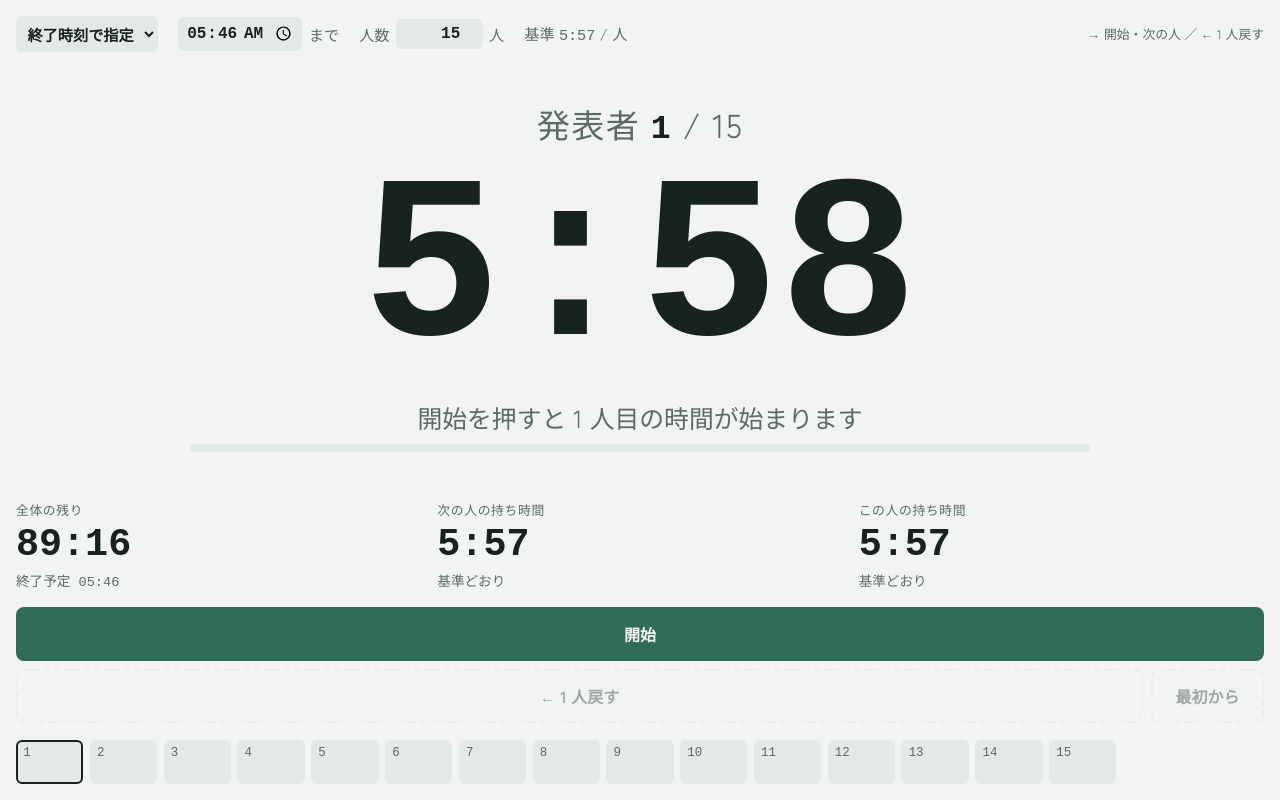
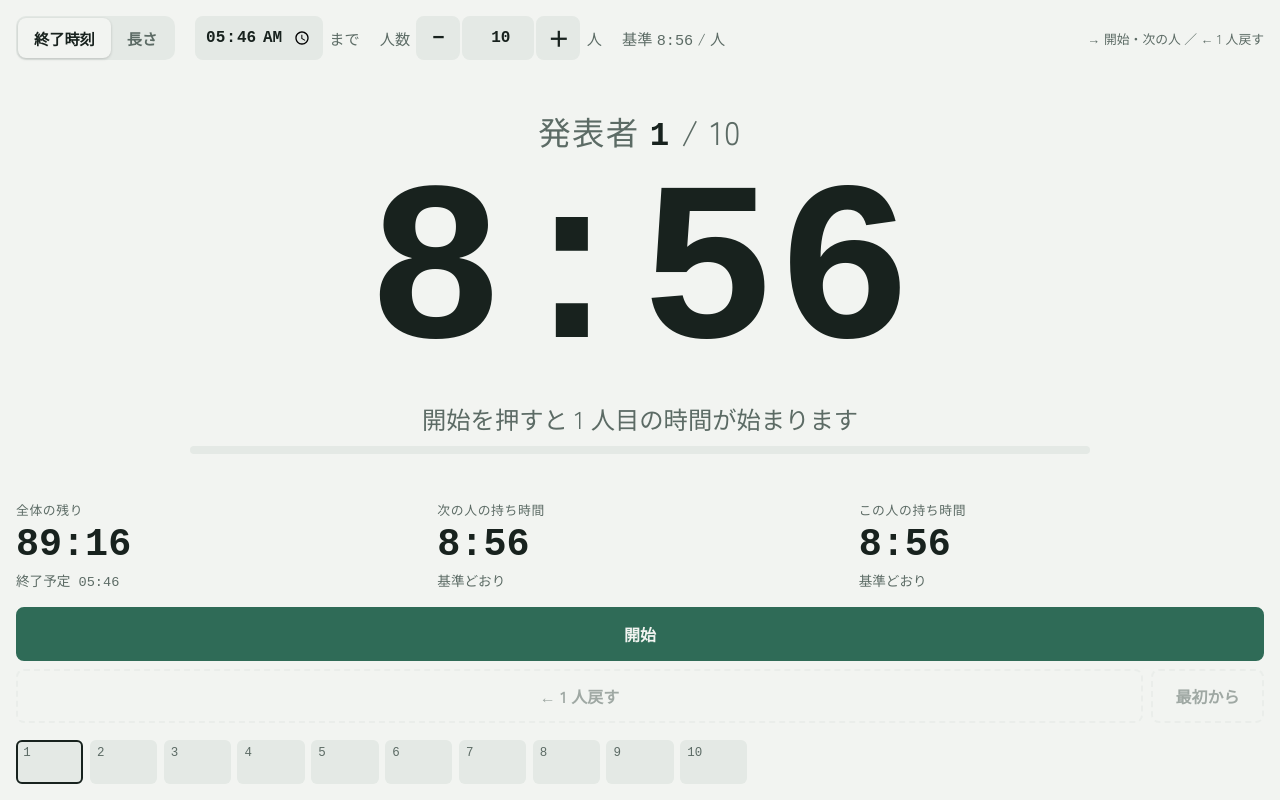
Before and after one commit to zero3kw/TaktTime, a plain HTML site: page docs/index.html in a window 1280 px wide. Drawn offline with Linux system fonts and the light colour scheme; a web font is replaced by a local one.

Commit message:
Follow the HIG, default to 10 speakers, remember the last start, read URL parameters
- 44pt controls, a segmented control for end time or length, a stepper for speakers
- Late speakers are marked in text, darker warning color in light mode
- Starting over asks for confirmation in a dialog with a red destructive button
- Settings of the last start are reused; ?end=, ?min= and ?n= override them

```diff
--- a/docs/index.html
+++ b/docs/index.html
@@ -16,7 +16,7 @@ body { margin: 0; }
   --ink: #18221E;
   --muted: #5C6B65;
   --accent: #2F6B57;
-  --warn: #B87A0C;
+  --warn: #8C5A00;
   --over: #C0392B;
   --font-text: "Zen Kaku Gothic New", "Hiragino Sans", system-ui, sans-serif;
   --font-num: "Chivo Mono", ui-monospace, "SF Mono", monospace;
@@ -43,18 +43,29 @@ body {
 .app { height: 100%; box-sizing: border-box; display: flex; flex-direction: column; gap: clamp(.4rem, 2.2vh, 1.25rem); padding-block: clamp(.4rem, 2vh, 1rem); max-width: 1400px; margin: 0 auto; overflow: hidden; }
 .settings { display: flex; flex-wrap: wrap; gap: .75rem 1.25rem; align-items: center; color: var(--muted); font-size: .95rem; }
 .settings label { display: flex; align-items: center; gap: .4rem; }
+/* Every control is at least 44px tall (HIG minimum hit target). */
 .settings input {
-  width: 4.5em; font: 600 1rem var(--font-num); color: var(--ink); background: var(--surface);
-  border: 1px solid transparent; border-radius: 6px; padding: .3rem .4rem; text-align: right;
+  width: 4.5em; height: 44px; box-sizing: border-box; font: 600 1rem var(--font-num); color: var(--ink); background: var(--surface);
+  border: 1px solid transparent; border-radius: 8px; padding: 0 .5rem; text-align: right;
 }
 .settings input[type="time"] { width: auto; }
-.settings select {
-  font: 700 .95rem var(--font-text); color: var(--ink); background: var(--surface);
-  border: 1px solid transparent; border-radius: 6px; padding: .3rem .4rem;
-}
-.settings input:focus-visible, .settings select:focus-visible { outline: 2px solid var(--accent); }
+.settings input:focus-visible { outline: 2px solid var(--accent); }
 /* Locked after start: drop the field background so the values read as fixed text. */
-.settings input:disabled, .settings select:disabled { background: transparent; color: var(--muted); opacity: 1; appearance: none; padding-inline: 0; }
+.settings input:disabled { background: transparent; color: var(--muted); opacity: 1; appearance: none; padding-inline: 0; }
+
+.seg { display: inline-flex; background: var(--surface); border-radius: 10px; padding: 2px; }
+.seg input { position: absolute; opacity: 0; pointer-events: none; }
+.seg label { min-height: 40px; padding: 0 1rem; border-radius: 8px; color: var(--muted); font-weight: 700; cursor: pointer; }
+.seg input:checked + label { background: var(--bg); color: var(--ink); box-shadow: 0 1px 3px rgb(0 0 0 / .18); }
+.seg input:focus-visible + label { outline: 2px solid var(--accent); }
+.seg:has(input:disabled) { background: transparent; padding: 0; }
+.seg input:disabled + label { cursor: default; box-shadow: none; background: transparent; color: var(--muted); padding: 0; }
+.seg input:disabled:not(:checked) + label { display: none; }
+
+.stepper { display: inline-flex; align-items: center; gap: 2px; }
+.stepper button { width: 44px; height: 44px; padding: 0; font: 600 1.3rem var(--font-num); }
+.stepper button:disabled { display: none; }
+.field { display: flex; align-items: center; gap: .4rem; }
 .settings .base { font-family: var(--font-num); }
 .settings .hint { margin-left: auto; font-size: .8rem; }
 
@@ -85,8 +96,18 @@ body {
 .controls .sub { display: flex; gap: .5rem; }
 .controls .sub button { flex: 1; }
 .controls .sub #reset { flex: 0 0 auto; margin-left: auto; }
+.destructive:not(:disabled) { color: var(--over); }
+dialog {
+  background: var(--bg); color: var(--ink); border: 0; border-radius: 14px; padding: 1.25rem;
+  width: min(22rem, calc(100vw - 32px)); box-sizing: border-box; box-shadow: 0 12px 40px rgb(0 0 0 / .35);
+}
+dialog::backdrop { background: rgb(0 0 0 / .45); }
+dialog h2 { margin: 0 0 .4rem; font-size: 1.1rem; }
+dialog p { margin: 0 0 1.1rem; color: var(--muted); line-height: 1.6; }
+.dialog-actions { display: flex; gap: .5rem; }
+.dialog-actions button { flex: 1; }
 button {
-  font: 700 1rem var(--font-text); border-radius: 8px; padding: clamp(.4rem, 1.6vh, .8rem) 1.4rem; cursor: pointer;
+  font: 700 1rem var(--font-text); border-radius: 8px; padding: clamp(.4rem, 1.6vh, .8rem) 1.4rem; cursor: pointer; min-height: 44px;
   border: 2px solid var(--surface); background: var(--surface); color: var(--ink);
 }
 button:hover:not(:disabled) { border-color: var(--accent); }
@@ -105,6 +126,7 @@ button:disabled, button.primary:disabled {
 .chip.done.late { border-bottom-color: var(--over); }
 .chip.now { outline: 2px solid var(--ink); outline-offset: -2px; }
 .chip .t { font-weight: 600; }
+.chip .late-mark { color: var(--over); font-family: var(--font-text); font-weight: 700; }
 
 @media (max-width: 560px) {
   .stats { grid-template-columns: 1fr 1fr; }
@@ -125,13 +147,18 @@ button:disabled, button.primary:disabled {
 
 <div class="app">
   <div class="settings">
-    <select id="mode" aria-label="時間の指定方法">
-      <option value="end" selected>終了時刻で指定</option>
-      <option value="dur">長さで指定</option>
-    </select>
+    <div class="seg" role="radiogroup" aria-label="時間の指定方法">
+      <input type="radio" name="mode" id="modeEnd" value="end" checked><label for="modeEnd">終了時刻</label>
+      <input type="radio" name="mode" id="modeDur" value="dur"><label for="modeDur">長さ</label>
+    </div>
     <label for="total" id="totalWrap" hidden>全体 <input id="total" type="number" min="1" value="90"> 分</label>
     <label for="endAt" id="endWrap"><input id="endAt" type="time" value="12:00"> まで</label>
-    <label for="count">人数 <input id="count" type="number" min="1" value="15"> 人</label>
+    <span class="field"><label for="count">人数</label>
+      <span class="stepper">
+        <button type="button" id="dec" aria-label="1 人減らす">−</button>
+        <input id="count" type="number" min="1" value="10">
+        <button type="button" id="inc" aria-label="1 人増やす">＋</button>
+      </span> 人</span>
     <span>基準 <span class="base" id="base">6:00</span> / 人</span>
     <span class="hint">→ 開始・次の人 ／ ← 1 人戻す</span>
   </div>
@@ -153,29 +180,40 @@ button:disabled, button.primary:disabled {
     <button class="primary" id="nextBtn">開始</button>
     <div class="sub">
       <button id="backBtn">← 1 人戻す</button>
-      <button id="reset">最初から</button>
+      <button id="reset" class="destructive">最初から</button>
     </div>
   </div>
 
   <div class="strip" id="strip"></div>
 </div>
 
+<dialog id="confirm">
+  <h2>最初からやり直しますか？</h2>
+  <p>記録した発表時間はすべて消えます。この操作は取り消せません。</p>
+  <div class="dialog-actions">
+    <button type="button" id="cancel" autofocus>キャンセル</button>
+    <button type="button" id="doReset" class="destructive">最初から</button>
+  </div>
+</dialog>
+
 <script>
 const $ = id => document.getElementById(id);
-const KEY = 'relay-timer-v3';
+const KEY = 'takttime-v1';
+const LAST = 'takttime-last'; // settings used at the last start
+const modeValue = () => document.querySelector('input[name="mode"]:checked').value;
 
 // All times are wall-clock ms. Once started, the session has a fixed deadline `end`:
 // mode 'dur' sets it to start + total, mode 'end' to the chosen time of day.
 let s;
 function fresh() {
   return {
-    v: 3,
-    mode: $('mode').value,
+    v: 1,
+    mode: modeValue(),
     total: Math.max(1, +$('total').value || 1) * 60000,
     endHM: $('endAt').value || '12:00',
     n: Math.max(1, Math.round(+$('count').value) || 1),
     startedAt: null, i: 0, turnStart: 0,
-    end: null, base: null, allot: null, finalLeft: null, log: [], confirmReset: false
+    end: null, base: null, allot: null, finalLeft: null, log: []
   };
 }
 const started = () => !!s.startedAt;
@@ -206,7 +244,7 @@ const hhmm = t => new Date(t).toLocaleTimeString('ja-JP', { hour: '2-digit', min
 
 function save() { try { localStorage.setItem(KEY, JSON.stringify(s)); } catch (e) {} }
 function load() {
-  try { const v = JSON.parse(localStorage.getItem(KEY)); if (v && v.v === 3) return v; } catch (e) {}
+  try { const v = JSON.parse(localStorage.getItem(KEY)); if (v && v.v === 1) return v; } catch (e) {}
   return null;
 }
 
@@ -218,6 +256,7 @@ function next() {
     s.end = deadline();
     s.base = s.allot = base();
     s.startedAt = s.turnStart = now;
+    try { localStorage.setItem(LAST, JSON.stringify({ mode: s.mode, total: s.total, endHM: s.endHM, n: s.n })); } catch (e) {}
   } else {
     s.log.push({ allot: s.allot, used: now - s.turnStart });
     s.i++;
@@ -238,8 +277,12 @@ function back() {
   save(); render();
 }
 function reset() {
-  if (!s.confirmReset && started()) { s.confirmReset = true; render(); return; }
   s = fresh(); save(); render();
+  $('confirm').close();
+}
+function step(d) {
+  $('count').value = Math.max(1, (Math.round(+$('count').value) || 1) + d);
+  applySettings();
 }
 function applySettings() {
   if (started()) return; // locked once started
@@ -248,7 +291,7 @@ function applySettings() {
 
 function render() {
   const now = Date.now(), left = remaining(), b = base(), a = allot();
-  $('mode').disabled = $('total').disabled = $('endAt').disabled = $('count').disabled = started();
+  for (const id of ['modeEnd', 'modeDur', 'total', 'endAt', 'count', 'dec', 'inc']) $(id).disabled = started();
   $('totalWrap').hidden = s.mode === 'end'; $('endWrap').hidden = s.mode !== 'end';
   $('base').textContent = fmt(b);
 
@@ -265,7 +308,8 @@ function render() {
   } else {
     const used = started() ? now - s.turnStart : 0, rem = a - used;
     $('who').innerHTML = '発表者 <b>' + (s.i + 1) + '</b> / ' + s.n;
-    $('clock').textContent = fmtDown(rem);
+    // Before the start, round like the stats below so the clock and "この人の持ち時間" agree.
+    $('clock').textContent = started() ? fmtDown(rem) : fmt(rem);
     $('bar').style.width = Math.min(100, a ? used / a * 100 : 100) + '%';
     let msg;
     if (!started()) msg = '開始を押すと 1 人目の時間が始まります';
@@ -295,16 +339,17 @@ function render() {
   $('nextBtn').disabled = finished();
   $('backBtn').disabled = !s.log.length;
   $('reset').disabled = !started();
-  $('reset').textContent = s.confirmReset ? '本当に最初から？' : '最初から';
 
   // Strip
   let html = '';
   for (let k = 0; k < s.n; k++) {
     const r = s.log[k];
     let cls = 'chip', t = '';
-    if (r) { cls += ' done' + (r.used > r.allot + 999 ? ' late' : ''); t = fmt(r.used); }
+    const late = r && r.used > r.allot + 999;
+    if (r) { cls += ' done' + (late ? ' late' : ''); t = fmt(r.used); }
     else if (k === s.i) { cls += ' now'; if (started()) t = fmt(now - s.turnStart); }
-    html += '<div class="' + cls + '"><span class="n">' + (k + 1) + '</span><span class="t">' + (t || '&nbsp;') + '</span></div>';
+    html += '<div class="' + cls + '"><span class="n">' + (k + 1) + (late ? ' <span class="late-mark">超過</span>' : '') +
+      '</span><span class="t">' + (t || '&nbsp;') + '</span></div>';
   }
   $('strip').innerHTML = html;
 }
@@ -317,34 +362,49 @@ function setDiff(id, d) {
 
 $('nextBtn').onclick = next;
 $('backBtn').onclick = back;
-$('reset').onclick = reset;
-['mode', 'total', 'endAt', 'count'].forEach(id => $(id).addEventListener('input', applySettings));
+$('reset').onclick = () => $('confirm').showModal();
+$('cancel').onclick = () => $('confirm').close();
+$('doReset').onclick = reset;
+$('dec').onclick = () => step(-1);
+$('inc').onclick = () => step(1);
+['modeEnd', 'modeDur', 'total', 'endAt', 'count'].forEach(id => $(id).addEventListener('input', applySettings));
 document.addEventListener('keydown', e => {
-  if (['INPUT', 'SELECT'].includes(e.target.tagName)) return;
+  if (e.target.tagName === 'INPUT' || $('confirm').open) return;
   // Presentation remotes usually send PageDown/PageUp; some send arrows.
   const k = e.key;
   if (['PageDown', 'ArrowRight', 'ArrowDown', 'Enter', ' '].includes(k)) { e.preventDefault(); next(); }
   else if (['PageUp', 'ArrowLeft', 'ArrowUp'].includes(k)) { e.preventDefault(); back(); }
 });
-document.addEventListener('click', e => { if (e.target.id !== 'reset' && s.confirmReset) { s.confirmReset = false; render(); } });
 
 // Default end time: 90 minutes from now.
 function defaultEndHM() {
   const d = new Date(Date.now() + 90 * 60000), p = x => String(x).padStart(2, '0');
   return p(d.getHours()) + ':' + p(d.getMinutes());
 }
-function start(data) {
-  $('endAt').value = defaultEndHM();
-  s = (data && data.v === 3) ? data : load() || fresh();
-  if (!started() && !(data && data.v === 3)) s.endHM = defaultEndHM(); // a saved, unstarted end time is stale
-  s.confirmReset = false;
-  // Fill the inputs from saved state once; after that the inputs are the source of truth.
-  $('mode').value = s.mode; $('total').value = s.total / 60000; $('endAt').value = s.endHM; $('count').value = s.n;
+function start() {
+  // Continue a session in progress (e.g. after a reload) unless it is over or long past its end.
+  const saved = load();
+  if (saved && saved.startedAt && saved.i < saved.n && Date.now() < saved.end + 30 * 60000) s = saved;
+  else {
+    // Otherwise start fresh with the settings of the last start; first time: end 90 minutes from now, 10 speakers.
+    let last = null;
+    try { last = JSON.parse(localStorage.getItem(LAST)); } catch (e) {}
+    last = last || { mode: 'end', total: 90 * 60000, endHM: defaultEndHM(), n: 10 };
+    // URL parameters win: ?end=12:10 or ?min=90, and ?n=15
+    const q = new URLSearchParams(location.search);
+    if (/^\d{1,2}:\d{2}$/.test(q.get('end') || '')) { last.mode = 'end'; last.endHM = q.get('end').padStart(5, '0'); }
+    else if (+q.get('min') > 0) { last.mode = 'dur'; last.total = +q.get('min') * 60000; }
+    if (Math.round(+q.get('n')) >= 1) last.n = Math.round(+q.get('n'));
+    $(last.mode === 'end' ? 'modeEnd' : 'modeDur').checked = true;
+    $('total').value = last.total / 60000; $('endAt').value = last.endHM; $('count').value = last.n;
+    s = fresh();
+  }
+  // Fill the inputs from the state once; after that the inputs are the source of truth.
+  $(s.mode === 'end' ? 'modeEnd' : 'modeDur').checked = true; $('total').value = s.total / 60000; $('endAt').value = s.endHM; $('count').value = s.n;
   render();
   setInterval(render, 250);
 }
-window.claude?.hot?.snapshot?.(() => s);
-window.claude?.hot?.ready ? window.claude.hot.ready(start) : start(window.claude?.hot?.data ?? {});
+start();
 </script>
 </body>
 </html>
```
Also changed, not shown: 1 other file.
